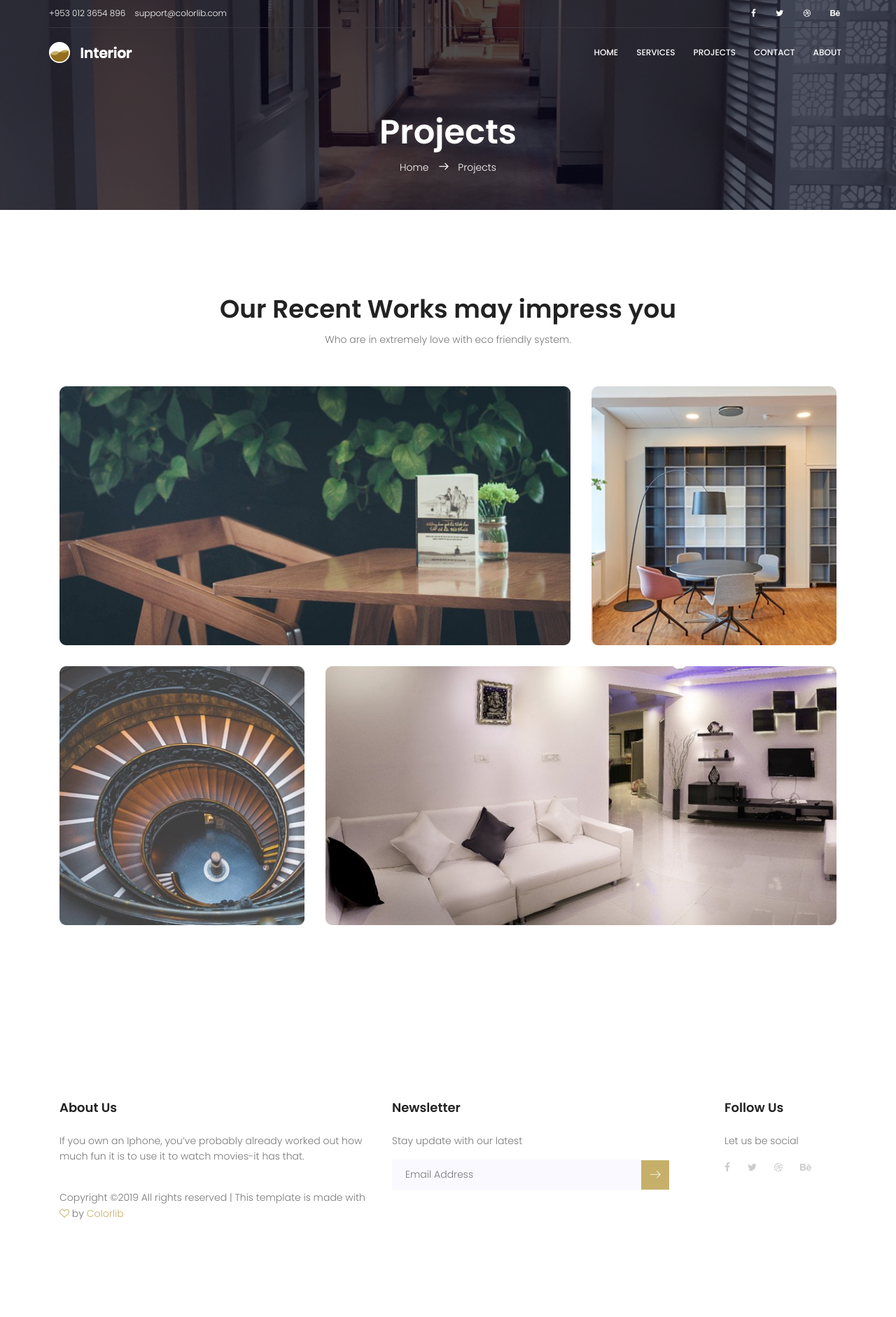
After one commit to oluwex/serenitys_gallery, a Django app: page /projects in a window 1280 px wide. The commit adds this page. Shown: the whole page at 70% size. Run offline with Django 3.2, Linux system fonts and the light colour scheme; some libraries are stand-ins or nearby versions.

Commit message:
Added project page

```diff
--- a/gallery/models.py
+++ b/gallery/models.py
@@ -17,6 +17,9 @@ class Design(models.Model):
     caption = models.TextField()
     design_type = models.ForeignKey(DesignType, on_delete=models.SET_NULL, null=True)
     pic = models.ImageField(upload_to=picture_directory_path)
+    client = models.CharField(max_length=50)
+    description = models.TextField()
+    time_completed = models.DateField()
 
     timestamp = models.DateTimeField(auto_now_add=True)
 
--- /dev/null
+++ b/gallery/templates/gallery/projects.html
@@ -0,0 +1,120 @@
+{% extends 'base/main.html' %}
+
+{% load staticfiles %}
+
+{% block content %}
+<!-- start banner Area -->
+<section class="banner-area relative" id="home">
+    <div class="overlay overlay-bg"></div>
+    <div class="container">
+        <div class="row d-flex align-items-center justify-content-center">
+            <div class="about-content col-lg-12">
+                <h1 class="text-white">
+                    Projects
+                </h1>
+                <p class="text-white link-nav"><a href="{% url 'gallery:index' %}">Home </a>  <span class="lnr lnr-arrow-right"></span>  <a href="{% url 'gallery:projects' %}"> Projects</a></p>
+            </div>
+        </div>
+    </div>
+</section>
+<!-- End banner Area -->
+
+<!-- Start gallery Area -->
+<section class="gallery-area section-gap">
+    <div class="container">
+        <div class="row d-flex justify-content-center">
+            <div class="col-md-12 pb-40 header-text text-center">
+                <h1 class="pb-10">Our Recent Works may impress you</h1>
+                <p>
+                    Who are in extremely love with eco friendly system.
+                </p>
+            </div>
+        </div>
+        <div class="row">
+            <div class="col-lg-8">
+                <div class="single-gallery">
+                    <div class="content">
+                        <a href="#" target="_blank">
+                          <div class="content-overlay"></div>
+                               <img class="content-image img-fluid d-block mx-auto" src="{% static 'img/g1.jpg' %}" alt="">
+                          <div class="content-details fadeIn-bottom">
+                            <h3 class="content-title mx-auto">Lavendar ambient interior</h3>
+                            <a href="project-details.html" class="primary-btn text-uppercase mt-20">More Details</a>
+                          </div>
+                        </a>
+                    </div>
+                </div>
+            </div>
+            <div class="col-lg-4">
+                <div class="single-gallery">
+                    <div class="content">
+                        <a href="#" target="_blank">
+                          <div class="content-overlay"></div>
+                               <img class="content-image img-fluid d-block mx-auto" src="{% static 'img/g2.jpg' %}" alt="">
+                          <div class="content-details fadeIn-bottom">
+                            <h3 class="content-title mx-auto">Ambient interior</h3>
+                            <a href="project-details.html" class="primary-btn text-uppercase mt-20">More Details</a>
+                          </div>
+                        </a>
+                    </div>
+                </div>
+            </div>
+            <div class="col-lg-4">
+                <div class="single-gallery">
+                    <div class="content">
+                        <a href="#" target="_blank">
+                          <div class="content-overlay"></div>
+                               <img class="content-image img-fluid d-block mx-auto" src="{% static 'img/g3.jpg' %}" alt="">
+                          <div class="content-details fadeIn-bottom">
+                            <h3 class="content-title mx-auto">Ambient interior</h3>
+                            <a href="project-details.html" class="primary-btn text-uppercase mt-20">More Details</a>
+                          </div>
+                        </a>
+                    </div>
+                </div>
+            </div>
+            <div class="col-lg-8">
+                <div class="single-gallery">
+                    <div class="content">
+                        <a href="#" target="_blank">
+                          <div class="content-overlay"></div>
+                               <img class="content-image img-fluid d-block mx-auto" src="{% static 'img/g4.jpg' %}" alt="">
+                          <div class="content-details fadeIn-bottom">
+                            <h3 class="content-title mx-auto">Lavendar ambient interior</h3>
+                            <a href="project-details.html" class="primary-btn text-uppercase mt-20">More Details</a>
+                          </div>
+                        </a>
+                    </div>
+                </div>
+            </div>
+        </div>
+    </div>
+</section>
+<!-- End gallery Area -->
+
+<!-- Start brands Area -->
+<!-- <section class="brands-area pb-60 pt-60">
+    <div class="container no-padding">
+        <div class="brand-wrap">
+            <div class="row align-items-center active-brand-carusel justify-content-start no-gutters">
+                <div class="col single-brand">
+                    <a href="#"><img class="mx-auto" src="img/l1.png" alt=""></a>
+                </div>
+                <div class="col single-brand">
+                    <a href="#"><img class="mx-auto" src="img/l2.png" alt=""></a>
+                </div>
+                <div class="col single-brand">
+                    <a href="#"><img class="mx-auto" src="img/l3.png" alt=""></a>
+                </div>
+                <div class="col single-brand">
+                    <a href="#"><img class="mx-auto" src="img/l4.png" alt=""></a>
+                </div>
+                <div class="col single-brand">
+                    <a href="#"><img class="mx-auto" src="img/l5.png" alt=""></a>
+                </div>
+            </div>
+        </div>
+    </div>
+</section> -->
+<!-- End brands Area -->
+{% endblock %}
--- a/gallery/urls.py
+++ b/gallery/urls.py
@@ -6,4 +6,6 @@ app_name = 'gallery'
 
 urlpatterns = [
     path('', views.index, name='index'),
+    path('about', views.about, name='about'),
+    path('projects', views.projects, name='projects'),
 ]
--- a/gallery/views.py
+++ b/gallery/views.py
@@ -8,3 +8,7 @@ def index(request):
 
 def about(request):
     return render(request, 'gallery/about.html')
+
+
+def projects(request):
+    return render(request, 'gallery/projects.html')
--- a/serenitys_gallery/templates/base/main.html
+++ b/serenitys_gallery/templates/base/main.html
@@ -62,7 +62,8 @@
                     <ul class="nav-menu">
                         <li class="menu-active"><a href="{% url 'gallery:index' %}">Home</a></li>
                         <li><a href="#service">Services</a></li>
-                        <li><a href="projects.html">Projects</a></li>
+                        <!-- <li><a href="projects.html">Projects</a></li> -->
+                        <li><a href="{% url 'gallery:projects' %}">Projects</a></li>
                         {% comment %}
                         <li class="menu-has-children"><a href="">Blog</a>
                             <ul>
@@ -70,7 +71,6 @@
                                 <li><a href="blog-single.html">Blog Single</a></li>
                             </ul>
                         </li>
-                        {% endcomment %}
                         <li class="menu-has-children"><a href="javascript:void(0)">Pages</a>
                             <ul>
                                 <li><a href="project-details.html">Project Details</a></li>
@@ -83,8 +83,12 @@
                                 </li>
                             </ul>
                         </li>
+                        {% endcomment %}
                         <li><a href="#contact">Contact</a></li>
                         <li><a href="#about">About</a></li>
+                        {% comment %}
+                        <li><a href="{% url 'gallery:about' %}">About</a></li>
+                        {% endcomment %}
                     </ul>
                 </nav><!-- #nav-menu-container -->
             </div>
```
